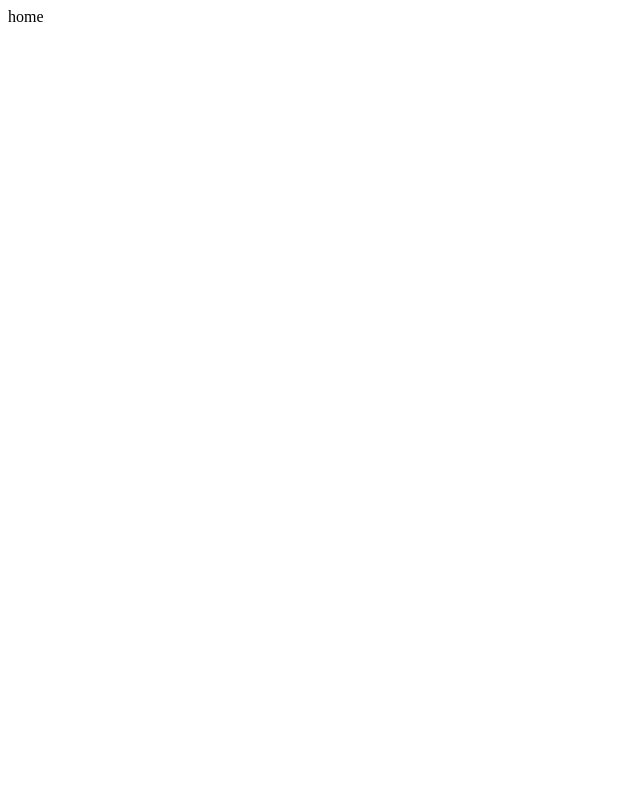
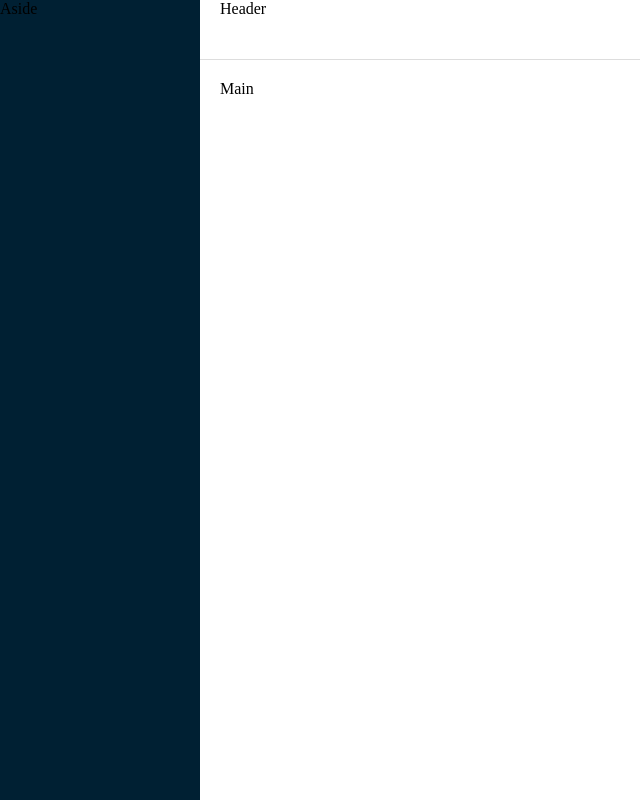
Before and after one commit to wangwei99615/final, a Vue app: page /#/ in a window 1280 px wide. Shown: the whole page, without its empty margins (0-640 px from the left). Built offline with nearby package versions, Linux system fonts and the light colour scheme.

Commit message:
主页布局初始化

```diff
--- a/package.json
+++ b/package.json
@@ -8,6 +8,7 @@
     "lint": "vue-cli-service lint"
   },
   "dependencies": {
+    "axios": "^0.20.0",
     "core-js": "^3.6.5",
     "element-ui": "^2.13.2",
     "vue": "^2.6.11",
--- a/src/views/home/index.vue
+++ b/src/views/home/index.vue
@@ -1,6 +1,12 @@
 <template>
   <div class='container'>
-    home
+    <el-container class="home-container">
+      <el-aside width="200px">Aside</el-aside>
+      <el-container>
+        <el-header>Header</el-header>
+        <el-main>Main</el-main>
+      </el-container>
+    </el-container>
   </div>
 </template>
 
@@ -10,4 +16,17 @@
 </script>
 
 <style scoped lang="less">
+.home-container {
+  width: 100%;
+  height: 100%;
+  position: absolute;
+  top: 0;
+  left: 0;
+  .el-aside {
+    background-color: #002033;
+  }
+  .el-header {
+    border-bottom: 1px solid #ddd;
+  }
+}
 </style>
```
Also changed, not shown: 1 other file (tests, documents, lock files or other folders).
